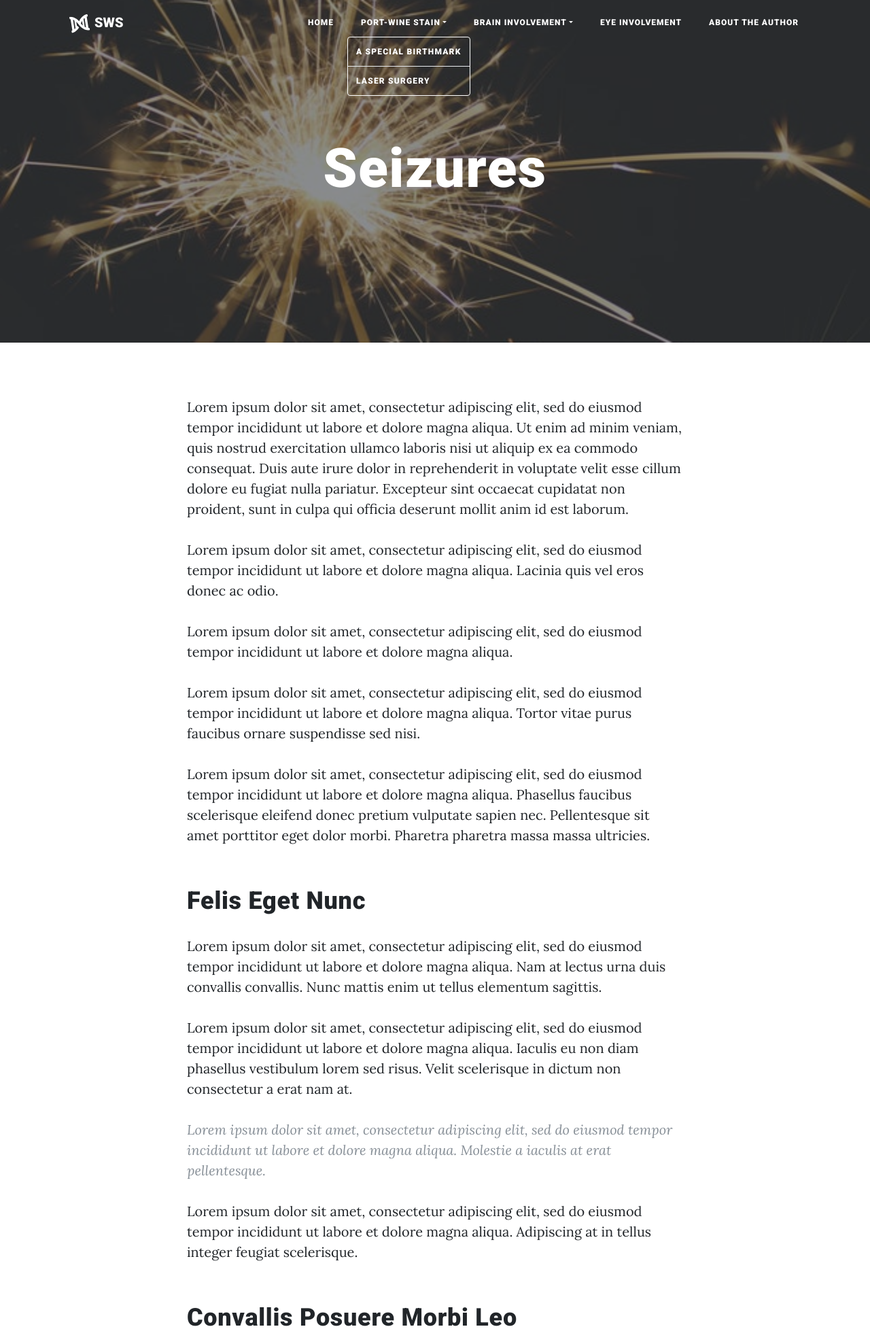
After one commit to Rochira-Andrea/Rochira-Andrea.github.io, a PHP site: page /CIT495/pages/seizures.html in a window 1280 px wide, after a click on "PORT-WINE STAIN". The commit adds this page. Shown: the top 1955 px of the page at 68% size. Run offline with PHP 8.4, Linux system fonts and the light colour scheme; some libraries are stand-ins or nearby versions.

Commit message:
CIT495 - More touch ups

```diff
--- a/CIT495/css/style.css
+++ b/CIT495/css/style.css
@@ -3,6 +3,10 @@
  * Copyright 2013-2019 Start Bootstrap
  * Licensed under MIT (https://github.com/BlackrockDigital/startbootstrap-clean-blog/blob/master/LICENSE)
  */
+
+html{
+  scroll-behavior: smooth;
+}
 
 body {
   font-size: 20px;
@@ -26,7 +30,7 @@ h4,
 h5,
 h6 {
   font-weight: 800;
-  font-family: 'Open Sans', 'Helvetica Neue', Helvetica, Arial, sans-serif;
+  font-family: 'Roboto', sans-serif;
   letter-spacing: .02em;
 }
 
@@ -93,7 +97,7 @@ img::-moz-selection {
   position: absolute;
   border-bottom: 1px solid #e9ecef;
   background-color: white;
-  font-family: 'Open Sans', 'Helvetica Neue', Helvetica, Arial, sans-serif;
+  font-family: 'Roboto', sans-serif;
 }
 
 #mainNav .navbar-brand {
@@ -114,6 +118,7 @@ img::-moz-selection {
   font-weight: 800;
   letter-spacing: 1px;
   text-transform: uppercase;
+  cursor: pointer;
 }
 
 @media only screen and (min-width: 992px) {
@@ -135,6 +140,11 @@ img::-moz-selection {
   #mainNav .navbar-nav > li.nav-item > a:focus, #mainNav .navbar-nav > li.nav-item > a:hover {
     color: rgba(255, 255, 255, 0.8);
   }
+
+  #mainNav .navbar-brand svg{
+    fill: #000000;
+  }
+
 }
 
 @media only screen and (min-width: 992px) {
@@ -228,7 +238,7 @@ header.masthead .site-heading .subheading {
   line-height: 1.1;
   display: block;
   margin: 10px 0 0;
-  font-family: 'Open Sans', 'Helvetica Neue', Helvetica, Arial, sans-serif;
+  font-family: 'Roboto', sans-serif;
 }
 
 @media only screen and (min-width: 768px) {
@@ -252,7 +262,7 @@ header.masthead .post-heading .subheading {
   font-size: 24px;
   font-weight: 600;
   margin: 10px 0 30px;
-  font-family: 'Open Sans', 'Helvetica Neue', Helvetica, Arial, sans-serif;
+  font-family: 'Roboto', sans-serif;
 }
 
 header.masthead .post-heading .meta {
@@ -401,7 +411,11 @@ footer .copyright {
   letter-spacing: 1px;
   text-transform: uppercase;
   border-radius: 0;
-  font-family: 'Open Sans', 'Helvetica Neue', Helvetica, Arial, sans-serif;
+  font-family: 'Roboto', sans-serif;
+}
+
+button:focus{
+  outline: none;
 }
 
 .btn-primary {
@@ -419,3 +433,75 @@ footer .copyright {
   font-size: 16px;
   padding: 25px 35px;
 }
+
+svg#logo{
+    display: inline-block;
+    width: 1.2em;
+    height: auto;
+    margin: 0 .5em 0 0;
+    padding-top: 0;
+    transform: rotate(90grad);
+}
+
+.dropdown-menu{
+  background: transparent;
+  border-color: #ffffff;
+  padding: 0;
+}
+
+.dropdown-divider{
+  margin: 0;
+}
+
+.dropdown-menu a{
+  color: #ffffff;
+  font-family: 'Roboto', sans-serif;
+  text-transform: uppercase;
+  font-size: 12px;
+  letter-spacing: .1em;
+  font-weight: bold;
+  padding: 1em;
+}
+
+.dropdown-menu a:hover{
+  background: transparent;
+  color: #cbd3db;
+}
+
+.fa-bars{
+  font-size: 23px;
+  color: #161616;
+}
+
+div#topBtn{
+  display: flex;
+  flex-flow: row nowrap;
+  justify-content: center;
+}
+
+svg#top{
+  width: 2.5em;
+  transform: translateY(0em);
+  transition: transform 1s ease;
+}
+
+svg#top:hover{
+  transform: translateY(-1em);
+  transition: transform 1s ease;
+}
+
+
+@media only screen and (max-width: 992px) {
+  svg#logo path{
+    fill: #000000;
+  }
+
+  .dropdown-menu a{
+    color: #7c848c;
+  }
+
+  .dropdown-menu a:hover{
+    color: #3f434b;
+  }
+
+}
--- /dev/null
+++ b/CIT495/pages/seizures.html
@@ -0,0 +1,178 @@
+<!DOCTYPE html>
+<html lang="en">
+
+<head>
+
+    <meta charset="utf-8">
+    <meta name="viewport" content="width=device-width, initial-scale=1, shrink-to-fit=no">
+    <meta name="description" content="Informative website about Sturge-Weber Syndrome">
+    <meta name="author" content="Andrea Rochira">
+
+    <title>Seizures</title>
+
+    <!-- Bootstrap core JavaScript -->
+    <script src="../lib/jquery/jquery.js"></script>
+    <script src="../lib/bootstrap/js/bootstrap.bundle.js"></script>
+
+    <!-- Bootstrap core CSS -->
+    <link href="../lib/bootstrap/css/bootstrap.css" rel="stylesheet">
+
+    <!-- Custom fonts -->
+    <link href="../lib/fontawesome-free/css/all.css" rel="stylesheet" type="text/css">
+    <link href='https://fonts.googleapis.com/css?family=Lora:400,700,400italic,700italic' rel='stylesheet' type='text/css'>
+    <link href='https://fonts.googleapis.com/css?family=Roboto:400,500,900' rel='stylesheet' type='text/css'>
+
+    <!-- Custom styles -->
+    <link href="../css/style.css" rel="stylesheet">
+
+</head>
+
+<body>
+
+<!-- Navigation -->
+<nav class="navbar navbar-expand-lg navbar-light fixed-top" id="mainNav">
+    <div class="container">
+        <a class="navbar-brand" href="../default.html"><svg id="logo" aria-hidden="true" focusable="false" data-prefix="fas" data-icon="dna" class="svg-inline--fa fa-dna fa-w-14" role="img" xmlns="http://www.w3.org/2000/svg" viewBox="0 0 448 512"><path fill="#ffffff" d="M.1 494.1c-1.1 9.5 6.3 17.8 15.9 17.8l32.3.1c8.1 0 14.9-5.9 16-13.9.7-4.9 1.8-11.1 3.4-18.1H380c1.6 6.9 2.9 13.2 3.5 18.1 1.1 8 7.9 14 16 13.9l32.3-.1c9.6 0 17.1-8.3 15.9-17.8-4.6-37.9-25.6-129-118.9-207.7-17.6 12.4-37.1 24.2-58.5 35.4 6.2 4.6 11.4 9.4 17 14.2H159.7c21.3-18.1 47-35.6 78.7-51.4C410.5 199.1 442.1 65.8 447.9 17.9 449 8.4 441.6.1 432 .1L399.6 0c-8.1 0-14.9 5.9-16 13.9-.7 4.9-1.8 11.1-3.4 18.1H67.8c-1.6-7-2.7-13.1-3.4-18.1-1.1-8-7.9-14-16-13.9L16.1.1C6.5.1-1 8.4.1 17.9 5.3 60.8 31.4 171.8 160 256 31.5 340.2 5.3 451.2.1 494.1zM224 219.6c-25.1-13.7-46.4-28.4-64.3-43.6h128.5c-17.8 15.2-39.1 30-64.2 43.6zM355.1 96c-5.8 10.4-12.8 21.1-21 32H114c-8.3-10.9-15.3-21.6-21-32h262.1zM92.9 416c5.8-10.4 12.8-21.1 21-32h219.4c8.3 10.9 15.4 21.6 21.2 32H92.9z"></path></svg><span>SWS</span></a>
+        <button class="navbar-toggler navbar-toggler-right" type="button" data-toggle="collapse" data-target="#navbarResponsive" aria-controls="navbarResponsive" aria-expanded="false" aria-label="Toggle navigation">
+            <i class="fas fa-bars"></i>
+        </button>
+        <div class="collapse navbar-collapse" id="navbarResponsive">
+            <ul class="navbar-nav ml-auto">
+                <li class="nav-item">
+                    <a class="nav-link" href="../default.html">Home</a>
+                </li>
+                <li class="nav-item dropdown">
+                    <a class="nav-link dropdown-toggle" data-toggle="dropdown" data-target="drop_pws">Port-Wine Stain</a>
+                    <div class="dropdown-menu" aria-labelledby="drop_pws">
+                        <a class="dropdown-item" href="port_wine_stain.html">A Special Birthmark</a>
+                        <div class="dropdown-divider"></div>
+                        <a class="dropdown-item" href="laser_surgery.html">Laser Surgery</a>
+                    </div>
+                </li>
+                <li class="nav-item dropdown">
+                    <a class="nav-link dropdown-toggle" data-toggle="dropdown" data-target="drop_brain" href="brain_involvement.html">Brain Involvement</a>
+                    <div class="dropdown-menu" aria-labelledby="drop_brain">
+                        <a class="dropdown-item" href="brain_involvement.html">Brain Calcification</a>
+                        <div class="dropdown-divider"></div>
+                        <a class="dropdown-item" href="seizures.html">Seizures</a>
+                    </div>
+                </li>
+                <li class="nav-item">
+                    <a class="nav-link" href="eye_involvement.html">Eye Involvement</a>
+                </li>
+                <li class="nav-item">
+                    <a class="nav-link" href="about.html">About the Author</a>
+                </li>
+            </ul>
+        </div>
+    </div>
+</nav>
+
+<!-- Page Header -->
+<header class="masthead" style="background-image: url('../img/sparks.jpg')">
+    <div class="overlay"></div>
+    <div class="container">
+        <div class="row">
+            <div class="col-lg-8 col-md-10 mx-auto">
+                <div class="site-heading">
+                    <h1>Seizures</h1>
+                    <!--<span class="subheading">Simply Put for Everyone</span>-->
+                </div>
+            </div>
+        </div>
+    </div>
+</header>
+
+<!-- Main Content -->
+<div class="container">
+    <div class="row">
+        <div class="col-lg-8 col-md-10 mx-auto">
+            <p>Lorem ipsum dolor sit amet, consectetur adipiscing elit, sed do eiusmod tempor incididunt ut labore et dolore magna aliqua. Ut enim ad minim veniam, quis nostrud exercitation ullamco laboris nisi ut aliquip ex ea commodo consequat. Duis aute irure dolor in reprehenderit in voluptate velit esse cillum dolore eu fugiat nulla pariatur. Excepteur sint occaecat cupidatat non proident, sunt in culpa qui officia deserunt mollit anim id est laborum.</p>
+
+            <p>Lorem ipsum dolor sit amet, consectetur adipiscing elit, sed do eiusmod tempor incididunt ut labore et dolore magna aliqua. Lacinia quis vel eros donec ac odio.</p>
+
+            <p>Lorem ipsum dolor sit amet, consectetur adipiscing elit, sed do eiusmod tempor incididunt ut labore et dolore magna aliqua.</p>
+
+            <p>Lorem ipsum dolor sit amet, consectetur adipiscing elit, sed do eiusmod tempor incididunt ut labore et dolore magna aliqua. Tortor vitae purus faucibus ornare suspendisse sed nisi.</p>
+
+            <p>Lorem ipsum dolor sit amet, consectetur adipiscing elit, sed do eiusmod tempor incididunt ut labore et dolore magna aliqua. Phasellus faucibus scelerisque eleifend donec pretium vulputate sapien nec. Pellentesque sit amet porttitor eget dolor morbi. Pharetra pharetra massa massa ultricies.</p>
+
+            <h2 class="section-heading">Felis Eget Nunc</h2>
+
+            <p>Lorem ipsum dolor sit amet, consectetur adipiscing elit, sed do eiusmod tempor incididunt ut labore et dolore magna aliqua. Nam at lectus urna duis convallis convallis. Nunc mattis enim ut tellus elementum sagittis.</p>
+
+            <p>Lorem ipsum dolor sit amet, consectetur adipiscing elit, sed do eiusmod tempor incididunt ut labore et dolore magna aliqua. Iaculis eu non diam phasellus vestibulum lorem sed risus. Velit scelerisque in dictum non consectetur a erat nam at.</p>
+
+            <blockquote class="blockquote">Lorem ipsum dolor sit amet, consectetur adipiscing elit, sed do eiusmod tempor incididunt ut labore et dolore magna aliqua. Molestie a iaculis at erat pellentesque.</blockquote>
+
+            <p>Lorem ipsum dolor sit amet, consectetur adipiscing elit, sed do eiusmod tempor incididunt ut labore et dolore magna aliqua. Adipiscing at in tellus integer feugiat scelerisque.</p>
+
+            <h2 class="section-heading">Convallis Posuere Morbi Leo</h2>
+
+            <p>Lorem ipsum dolor sit amet, consectetur adipiscing elit, sed do eiusmod tempor incididunt ut labore et dolore magna aliqua. Nunc congue nisi vitae suscipit tellus mauris. Mollis aliquam ut porttitor leo a diam sollicitudin tempor. Sed risus pretium quam vulputate dignissim.</p>
+
+            <a href="#">
+                <img class="img-fluid" src="https://via.placeholder.com/778x514.png/CECECE/FFFFFF" alt="">
+            </a>
+            <span class="caption text-muted">Lorem ipsum dolor sit amet, consectetur adipiscing elit, sed do eiusmod tempor incididunt ut labore et dolore magna aliqua.</span>
+
+            <p>Lorem ipsum dolor sit amet, consectetur adipiscing elit, sed do eiusmod tempor incididunt ut labore et dolore magna aliqua. Massa eget egestas purus viverra accumsan in nisl nisi. Adipiscing bibendum est ultricies integer quis auctor elit.</p>
+
+            <p>Lorem ipsum dolor sit amet, consectetur adipiscing elit, sed do eiusmod tempor incididunt ut labore et dolore magna aliqua. Justo nec ultrices dui sapien eget mi proin sed libero. Etiam erat velit scelerisque in dictum.</p>
+        </div>
+    </div>
+    <div class="row" id="topBtn">
+        <a href="#"><svg id="top" aria-hidden="true" focusable="false" data-prefix="fas" data-icon="arrow-circle-up" class="svg-inline--fa fa-arrow-circle-up fa-w-16" role="img" xmlns="http://www.w3.org/2000/svg" viewBox="0 0 512 512"><path fill="#0c91ac" d="M8 256C8 119 119 8 256 8s248 111 248 248-111 248-248 248S8 393 8 256zm143.6 28.9l72.4-75.5V392c0 13.3 10.7 24 24 24h16c13.3 0 24-10.7 24-24V209.4l72.4 75.5c9.3 9.7 24.8 9.9 34.3.4l10.9-11c9.4-9.4 9.4-24.6 0-33.9L273 107.7c-9.4-9.4-24.6-9.4-33.9 0L106.3 240.4c-9.4 9.4-9.4 24.6 0 33.9l10.9 11c9.6 9.5 25.1 9.3 34.4-.4z"></path></svg></object></a>
+    </div>
+</div>
+
+<hr>
+
+<!-- Footer -->
+<footer>
+    <div class="container">
+        <div class="row">
+            <div class="col-lg-8 col-md-10 mx-auto">
+                <ul class="list-inline text-center">
+                    <li class="list-inline-item">
+                        <a href="#">
+                  <span class="fa-stack fa-lg">
+                      <i class="fas fa-circle fa-stack-2x"></i>
+                      <i class="fab fa-facebook-f fa-stack-1x fa-inverse"></i>
+                  </span>
+                        </a>
+                    </li>
+                    <li class="list-inline-item">
+                        <a href="#">
+                <span class="fa-stack fa-lg">
+                  <i class="fas fa-circle fa-stack-2x"></i>
+                  <i class="fab fa-twitter fa-stack-1x fa-inverse"></i>
+                </span>
+                        </a>
+                    </li>
+                    <li class="list-inline-item">
+                        <a href="#">
+                      <span class="fa-stack fa-lg">
+                          <i class="fas fa-circle fa-stack-2x"></i>
+                          <i class="fab fa-reddit fa-stack-1x fa-inverse"></i>
+                      </span>
+                        </a>
+                    </li>
+                    <li class="list-inline-item">
+                        <a href="#">
+                      <span class="fa-stack fa-lg">
+                          <i class="fas fa-circle fa-stack-2x"></i>
+                          <i class="fab fa-linkedin fa-stack-1x fa-inverse"></i>
+                      </span>
+                        </a>
+                    </li>
+                </ul>
+                <p class="copyright text-muted">Copyright &copy; Sturge-Weber Syndrome 2019</p>
+            </div>
+        </div>
+    </div>
+</footer>
+
+</body>
+
+</html>
```
Also changed, not shown: CIT495/default.html (+28 -11 lines), CIT495/pages/about.html (+21 -16 lines), CIT495/pages/brain_involvement.html (+25 -17 lines), CIT495/pages/eye_involvement.html (+24 -16 lines), CIT495/pages/laser_surgery.html (added, +178 -0 lines), CIT495/img/arrow-circle-up-solid.svg (added), CIT495/img/author_bg.jpg (added), CIT495/img/beam-bright-dark.jpg (added), CIT495/img/brain_bg.jpg (added), CIT495/img/dna.svg (added), CIT495/img/dna_bg.jpg (added), CIT495/img/eye_bg.jpg (added), CIT495/img/sparks.jpg (added), CIT495/img/stain_bg.jpg (added).
